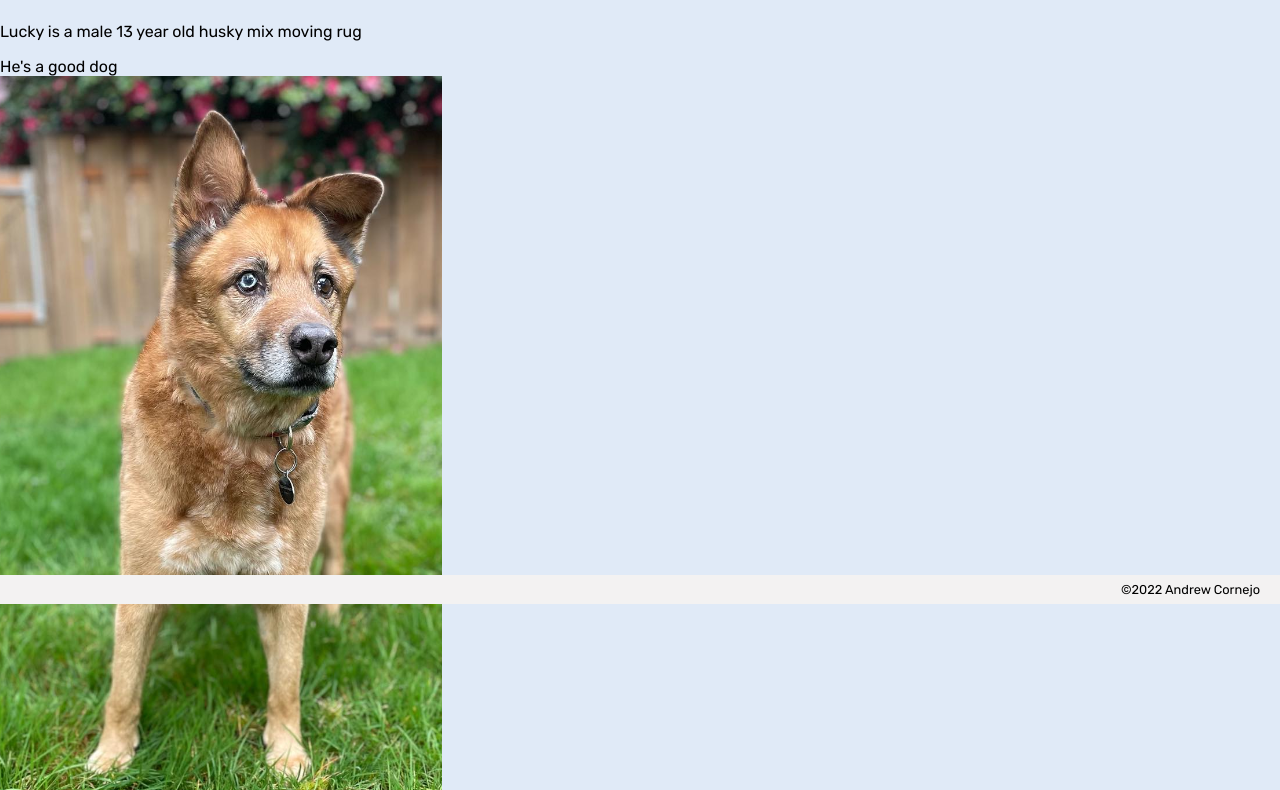
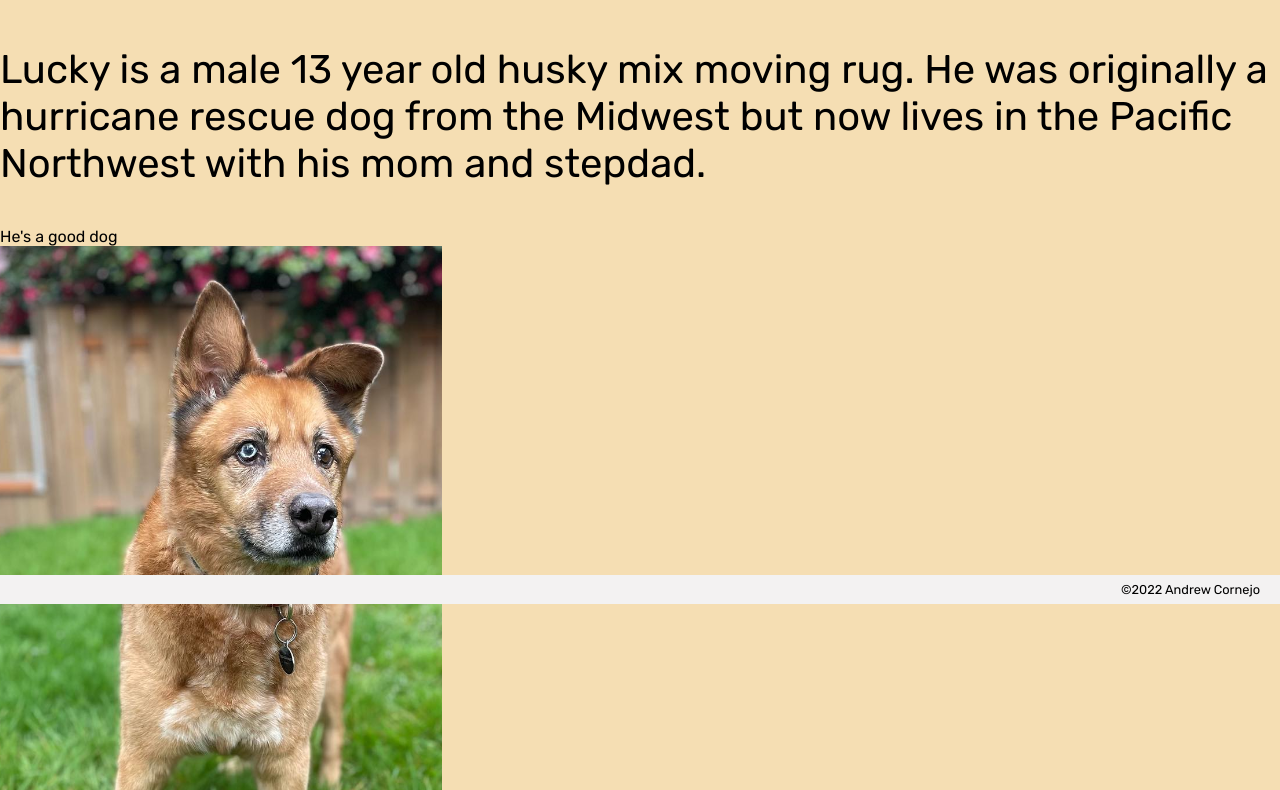
Before and after one commit to acorn3x3/about-me, a plain HTML site: page index.html in a window 1280 px wide. Shown: the part 196-986 px from the top of the page. Drawn offline with Linux system fonts and the light colour scheme.

Commit message:
adding changes to page

```diff
--- a/index.html
+++ b/index.html
@@ -26,7 +26,7 @@
         <main></main>
         <h1> All about Lucky
         </h1>
-        <p> Lucky is a male 13 year old husky mix moving rug
+        <p> Lucky is a male 13 year old husky mix moving rug. He was originally a hurricane rescue dog from the Midwest but now lives in the Pacific Northwest with his mom and stepdad.
             <ul>
                 <li>He's a good dog
                     </li>
@@ -35,7 +35,7 @@
                     <img src=/assets/lucky_snow.png alt="It feels so good on his winter coat!">
 
                 <li>
-                    He loves to a good walk</li>;
+                    He loves a good walk</li>;
                     <img src=assets/lucky_crater_lake.png alt="Probably the only time he will go to the lake">
 
                 <li>
--- a/styles/global.css
+++ b/styles/global.css
@@ -7,7 +7,7 @@
 body {
     height: 100vh;
     font-family: 'Rubik', san-serif;
-    background: var(--background);
+    background-color: wheat;
     display: grid;
     grid-template-rows: auto 1fr auto;
 }
@@ -23,6 +23,11 @@ header {
 main {
     padding: 20px;
 }
+p {
+    font: serif;
+    font-size: 40px;
+    color: ;
+}
 
 ul {
     list-style-type: disc;
```
